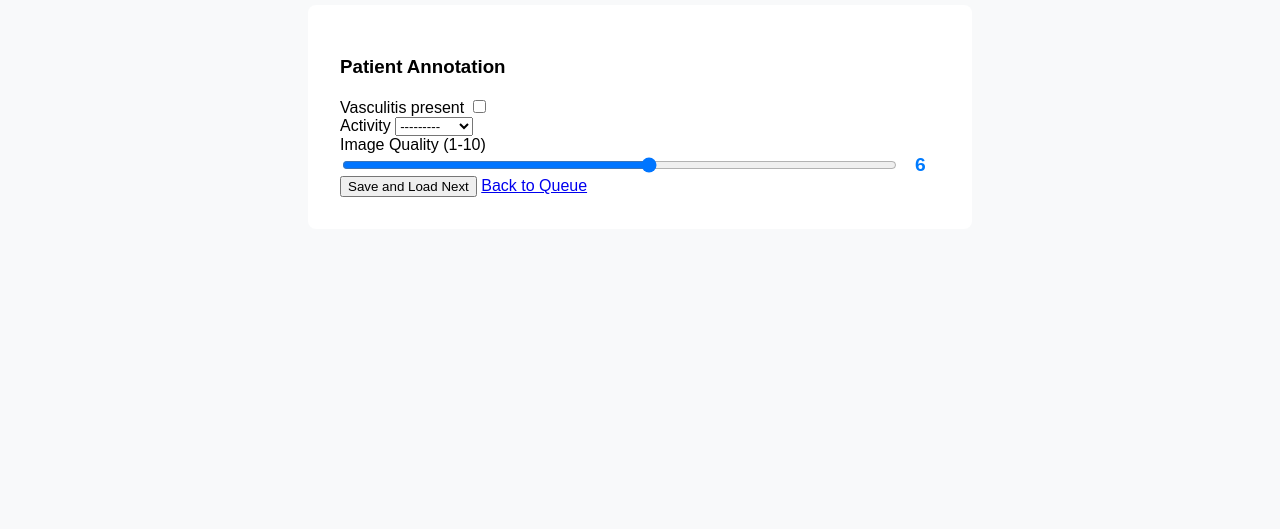
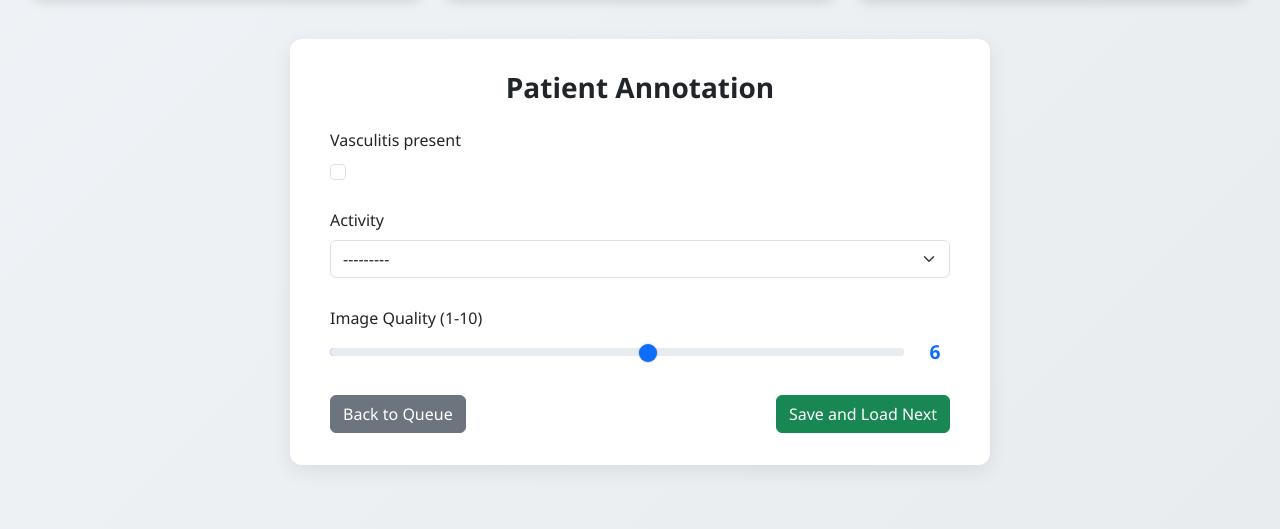
Before and after one commit to coderanantM/Medical_Annotator_Dashboard, a Django app: page / in a window 1280 px wide. Shown: the part 567-1096 px from the top of the page. Before the commit the page ends 764 px from the top, so only its background shows below. Run offline with Django 5.2, Linux system fonts and the light colour scheme; a user stored in the database is signed in; data comes from the database, SQL or seed files in the repository; both versions use the stored data as it was after the commit.

Commit message:
final changes completed

```diff
--- a/med_annotator/annotations/templates/annotation_page.html
+++ b/med_annotator/annotations/templates/annotation_page.html
@@ -1,55 +1,116 @@
 {% extends 'base.html' %}
 {% block content %}
 <style>
+    /* Gallery grid */
     .image-gallery {
         display: grid;
-        grid-template-columns: repeat(3, 1fr);
-        gap: 1em;
-        margin-bottom: 2em;
+        grid-template-columns: repeat(auto-fit, minmax(250px, 1fr));
+        gap: 1.5rem;
+        margin-bottom: 2.5rem;
     }
     .image-gallery img {
         width: 100%;
-        border-radius: 8px;
-        box-shadow: 0 4px 10px rgba(0,0,0,0.1);
+        border-radius: 10px;
+        box-shadow: 0 4px 12px rgba(0,0,0,0.12);
+        transition: transform 0.2s ease;
     }
+    .image-gallery img:hover {
+        transform: scale(1.02);
+    }
+    .image-box h4 {
+        text-align: center;
+        margin-bottom: 0.5rem;
+        font-size: 1.1rem;
+        font-weight: 600;
+    }
+
+    /* Annotation form card */
     .annotation-form {
-        max-width: 600px;
-        margin: auto;
-        padding: 2em;
+        max-width: 700px;
+        margin: 2rem auto;
+        padding: 2rem 2.5rem;
         background: #fff;
-        border-radius: 8px;
+        border-radius: 12px;
+        box-shadow: 0 6px 20px rgba(0,0,0,0.08);
     }
-    /* Styles for the new nav buttons */
+    .annotation-form h3 {
+        margin-bottom: 1.5rem;
+        text-align: center;
+        font-weight: 600;
+    }
+    .annotation-form .form-label {
+        font-weight: 500;
+        margin-bottom: 0.5rem;
+    }
+    .annotation-form .mb-3 {
+        margin-bottom: 1.75rem !important;
+    }
+
+    /* Navigation buttons */
     .nav-buttons {
         display: flex;
         justify-content: space-between;
-        margin-bottom: 2em;
+        margin: 1.5rem auto 2rem;
         max-width: 800px;
-        margin-left: auto;
-        margin-right: auto;
     }
 
-    /* Style for the slider value display */
+    /* Slider styling */
     .slider-container {
         display: flex;
         align-items: center;
-        gap: 1em;
+        gap: 1rem;
     }
     .slider-container input[type="range"] {
         flex-grow: 1;
     }
     .slider-container #quality-value {
         font-weight: bold;
-        font-size: 1.2em;
-        color: #007bff;
-        min-width: 25px; /* Ensures layout doesn't jump */
+        font-size: 1.2rem;
+        color: #0d6efd;
+        min-width: 30px;
+        text-align: center;
     }
+    /* Base slider styling */
+input[type="range"] {
+    -webkit-appearance: none;
+    width: 100%;
+    height: 8px;
+    border-radius: 5px;
+    background: linear-gradient(to right, #0d6efd 50%, #dee2e6 50%);
+    outline: none;
+    transition: background 0.3s ease;
+}
+
+/* Chrome/Edge/Opera thumb */
+input[type="range"]::-webkit-slider-thumb {
+    -webkit-appearance: none;
+    appearance: none;
+    width: 18px;
+    height: 18px;
+    border-radius: 50%;
+    background: #0d6efd;
+    cursor: pointer;
+    border: none;
+    box-shadow: 0 0 2px rgba(0,0,0,0.4);
+}
+
+/* Firefox thumb */
+input[type="range"]::-moz-range-thumb {
+    width: 18px;
+    height: 18px;
+    border-radius: 50%;
+    background: #0d6efd;
+    cursor: pointer;
+    border: none;
+}
+
+
 </style>
 
 {% if messages %}
-  <div class="container-fluid" style="margin-top: 1em; max-width: 800px; margin-left: auto; margin-right: auto;">
+  <div class="container" style="max-width: 800px;">
     {% for message in messages %}
-      <div class="alert alert-{{ message.tags }} alert-dismissible fade show" role="alert">
+      <div class="alert alert-{{ message.tags }} alert-dismissible fade show mt-3" role="alert">
         {{ message }}
         <button type="button" class="btn-close" data-bs-dismiss="alert" aria-label="Close"></button>
       </div>
@@ -59,20 +120,23 @@
 
 <div class="nav-buttons">
     {% if prev_patient_id %}
-        <a href="{% url 'annotation_queue' %}?patient_id={{ prev_patient_id }}" class="btn btn-outline-secondary">&laquo; Previous ({{ prev_patient_id }})</a>
+        <a href="{% url 'annotation_queue' %}?patient_id={{ prev_patient_id }}" class="btn btn-outline-secondary">
+            &laquo; Previous ({{ prev_patient_id }})
+        </a>
     {% else %}
         <span class="btn btn-outline-secondary disabled">&laquo; Previous</span>
     {% endif %}
 
     {% if next_patient_id %}
-        <a href="{% url 'annotation_queue' %}?patient_id={{ next_patient_id }}" class="btn btn-outline-primary">Next ({{ next_patient_id }}) &raquo;</a>
+        <a href="{% url 'annotation_queue' %}?patient_id={{ next_patient_id }}" class="btn btn-outline-primary">
+            Next ({{ next_patient_id }}) &raquo;
+        </a>
     {% else %}
         <span class="btn btn-outline-primary disabled">Next &raquo;</span>
     {% endif %}
 </div>
 
-
-<h2>Annotating Patient: {{ patient.patient_id }}</h2>
+<h2 class="text-center mb-4">Annotating Patient: {{ patient.patient_id }}</h2>
 
 <div class="image-gallery">
     {% for image in images %}
@@ -88,49 +152,51 @@
 
     <form method="post" action="{% url 'save_annotation' %}">
         {% csrf_token %}
-
         <input type="hidden" name="patient_id" value="{{ patient.patient_id }}">
 
         <div class="mb-3">
-            <label for="{{ form.vasculitis_present.id_for_label }}" class="form-check-label">{{ form.vasculitis_present.label }}</label>
-            {{ form.vasculitis_present }}
+            <label class="form-label">{{ form.vasculitis_present.label }}</label>
+            <div class="d-flex gap-3">
+                {{ form.vasculitis_present }}
+            </div>
         </div>
         <div class="mb-3">
-            <label for="{{ form.activity.id_for_label }}" class="form-label">{{ form.activity.label }}</label>
-            {{ form.activity }}
+            <label class="form-label">{{ form.activity.label }}</label>
+            <div class="d-flex gap-3">
+                {{ form.activity }}
+            </div>
         </div>
         <div class="mb-3">
-            <label for="{{ form.quality.id_for_label }}" class="form-label">{{ form.quality.label }}</label>
+            <label class="form-label">{{ form.quality.label }}</label>
             <div class="slider-container">
                 {{ form.quality }}
-                <span id="quality-value">
-                    {{ form.quality.value|default:"5" }}
-                </span>
+                <span id="quality-value">{{ form.quality.value|default:"5" }}</span>
             </div>
         </div>
 
-        <button type-"submit" class="btn btn-success">Save and Load Next</button>
-        <a href="{% url 'annotation_queue' %}" class="btn btn-secondary">Back to Queue</a>
+        <div class="d-flex justify-content-between">
+            <a href="{% url 'annotation_queue' %}" class="btn btn-secondary">Back to Queue</a>
+            <button type="submit" class="btn btn-success">Save and Load Next</button>
+        </div>
     </form>
 </div>
 
 <script>
 document.addEventListener('DOMContentLoaded', function() {
-    // Find the slider and the text display element
-    const qualitySlider = document.getElementById('id_quality'); // Note: 'id_quality' is the default ID from Django forms
+    const qualitySlider = document.getElementById('id_quality');
     const qualityValue = document.getElementById('quality-value');
 
-    if (qualitySlider && qualityValue) {
-        // Function to update the text
-        function updateValue() {
+    function updateSlider() {
+        const val = (qualitySlider.value - qualitySlider.min) / (qualitySlider.max - qualitySlider.min) * 100;
+        qualitySlider.style.background = `linear-gradient(to right, #0d6efd ${val}%, #dee2e6 ${val}%)`;
+        if (qualityValue) {
             qualityValue.textContent = qualitySlider.value;
         }
+    }
 
-        // Set initial value on page load
-        updateValue();
-
-        // Update value when slider moves
-        qualitySlider.addEventListener('input', updateValue);
+    if (qualitySlider) {
+        updateSlider(); // initial
+        qualitySlider.addEventListener('input', updateSlider);
     }
 });
 </script>
--- a/med_annotator/annotations/templates/base.html
+++ b/med_annotator/annotations/templates/base.html
@@ -1,23 +1,59 @@
-{% load static %}<!DOCTYPE html>
+{% load static %}
+<!DOCTYPE html>
 <html lang="en">
 <head>
     <title>Medical Annotator</title>
+    <!-- Bootstrap CSS (if not already included) -->
+    <link href="https://cdn.jsdelivr.net/npm/bootstrap@5.3.2/dist/css/bootstrap.min.css" rel="stylesheet">
+
     <style>
-        body { font-family: sans-serif; margin: 2em; background-color: #f8f9fa; }
-        nav { display: flex; justify-content: space-between; margin-bottom: 2em; }
+        body {
+            font-family: 'Segoe UI', Roboto, sans-serif;
+            background: linear-gradient(135deg, #f0f4f8, #e9ecef);
+            min-height: 100vh;
+            margin: 0;
+        }
+        nav {
+            background-color: #0d6efd;
+            padding: 1rem 2rem;
+            color: white;
+            display: flex;
+            justify-content: space-between;
+            align-items: center;
+            box-shadow: 0 2px 6px rgba(0,0,0,0.1);
+        }
+        nav a {
+            color: white;
+            text-decoration: none;
+            margin-left: 1rem;
+            font-weight: 500;
+        }
+        nav a:hover {
+            text-decoration: underline;
+        }
+        main {
+            padding: 2rem;
+        }
     </style>
 </head>
 <body>
     <nav>
-        <a href="{% url 'annotation_queue' %}">Annotation Queue</a>
-        {% if user.is_authenticated %}
-            <span>Hello, {{ user.username }}! <a href="{% url 'account_logout' %}">Logout</a></span>
-        {% else %}
-            <a href="{% url 'account_login' %}">Login</a>
-        {% endif %}
+        <div>
+            <a href="{% url 'annotation_queue' %}" class="fw-bold">Annotation Queue</a>
+        </div>
+        <div>
+            {% if user.is_authenticated %}
+                <span>Hello, {{ user.username }}!</span>
+                <a href="{% url 'account_logout' %}">Logout</a>
+            {% else %}
+                <a href="{% url 'account_login' %}">Login</a>
+            {% endif %}
+        </div>
     </nav>
     <main>
         {% block content %}{% endblock %}
     </main>
+    <!-- Bootstrap JS (optional) -->
+    <script src="https://cdn.jsdelivr.net/npm/bootstrap@5.3.2/dist/js/bootstrap.bundle.min.js"></script>
 </body>
 </html>
```
Also changed, not shown: med_annotator/annotations/templates/dashboard.html (+24 -37 lines), med_annotator/db.sqlite3.
